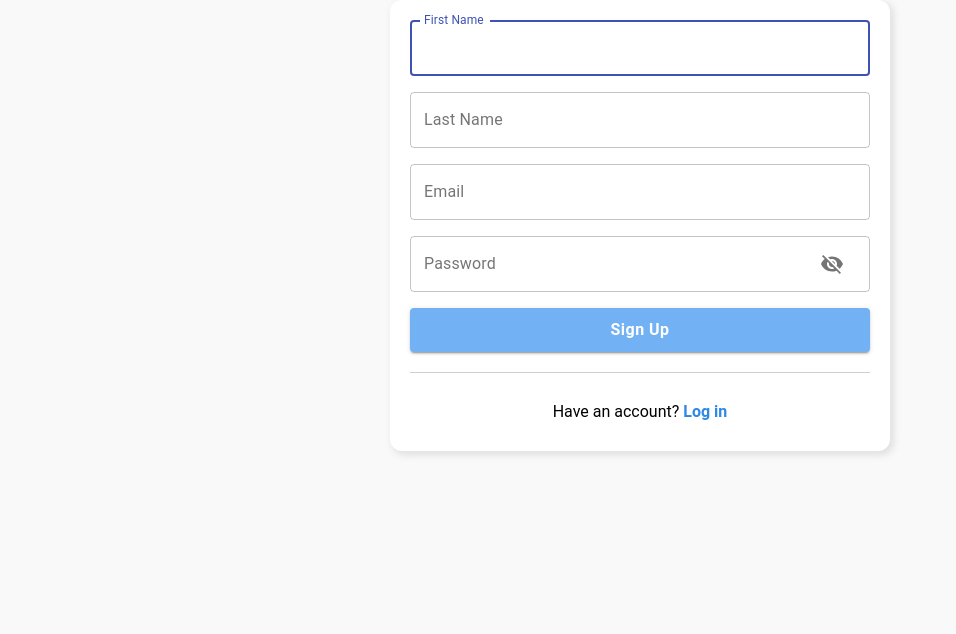
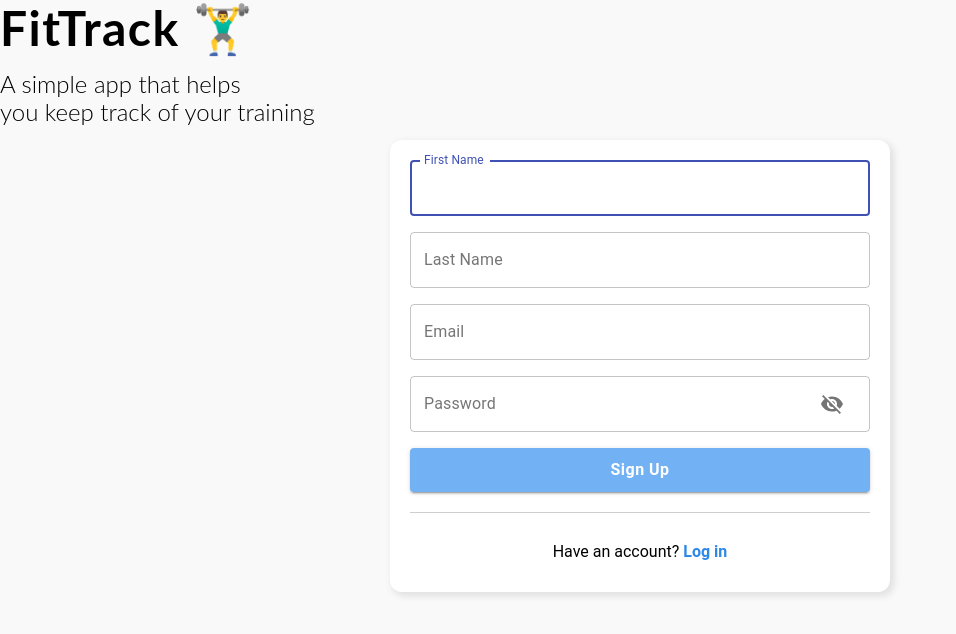
Before and after one commit to aaronjunehee/workout-log, a React (Create React App) app: page /signup in a window 1280 px wide. Shown: the top 634 px of the page, without its empty margins (0-956 px from the left). Built offline with nearby package versions, Linux system fonts and the light colour scheme; no server answers.

Commit message:
adding html tags to signup form section

```diff
--- a/src/components/SignUp.js
+++ b/src/components/SignUp.js
@@ -86,8 +86,12 @@ function SignUp(props) {
   }
 
   return (
+    <section>
+      <header className='login-header'>
+        <h1>FitTrack 🏋️‍♂️</h1>
+        <p>A simple app that helps <span className="line-break">you keep track of your training</span></p>
+      </header>
       <form className="signup">
-      {/* {error !== '' && <p>{error}</p>} */}
         <fieldset className={classes.root}>
           <TextField
             variant="outlined"
@@ -157,6 +161,7 @@ function SignUp(props) {
           <p>Have an account? <Link to="/login">Log in</Link></p>
         </div>
       </form>
+    </section>
   );
 }
 export default SignUp;
```
Lines whose indentation alone changed are shown as unchanged.
